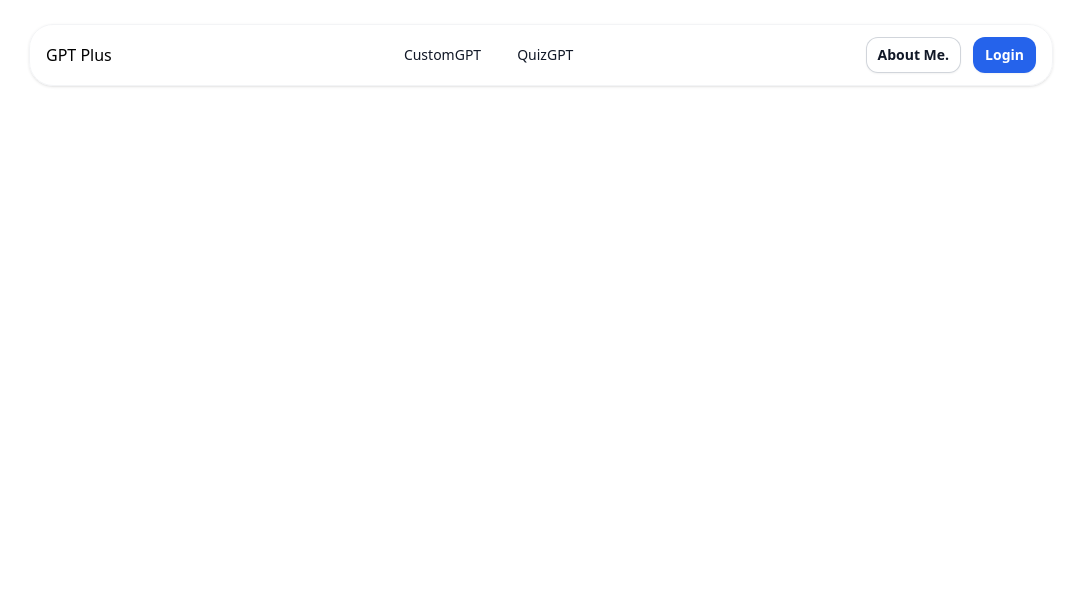
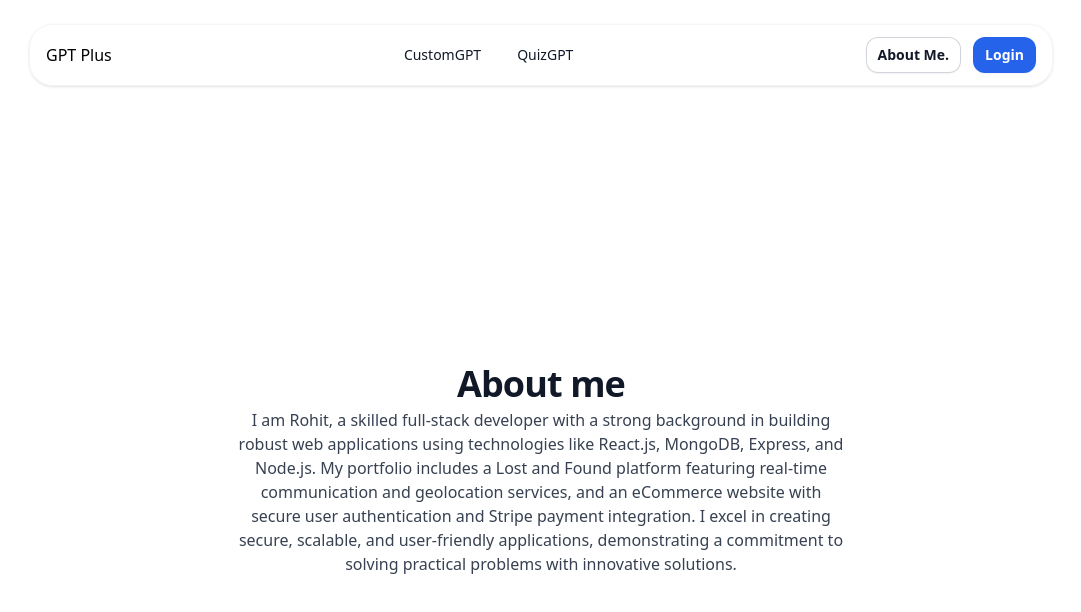
Before and after one commit to Rohitsohit/chatbot, a React (Create React App) app in the folder Frontend/: page /about in a window 1280 px wide. Shown: the top 612 px of the page, without its empty margins (99-1180 px from the left). Built offline with nearby package versions, Linux system fonts and the light colour scheme.

Commit message:
About me added.

```diff
--- a/Frontend/src/App.js
+++ b/Frontend/src/App.js
@@ -8,6 +8,7 @@ import Question from './Components/Question';
 import { BrowserRouter as Router, Route, Routes, Link } from 'react-router-dom';
 import Quiz from './Components/Quiz';
 import Home from './Components/Home';
+import About from './Components/About';
 
 function App() {
 
@@ -22,6 +23,7 @@ function App() {
             <Route path="/customGPT" exact element={<CustomGPT />} />
             <Route path="/quiz" exact element={<Quiz></Quiz>} />
             <Route path="/quiz-question" exact element={<Question/>} />
+            <Route path="/about" exact element={<About/>} />
           </Routes>
 
 
--- /dev/null
+++ b/Frontend/src/Components/About.js
@@ -0,0 +1,19 @@
+import React from 'react'
+
+export default function About() {
+    return (
+        <div id="about" class="flex justify-center items-center min-h-screen bg-white overflow-hidden">
+            <div class="max-w-2xl mx-auto p-8">
+                <main class="text-center">
+                    <h2 class="my-1 text-2xl tracking-tight font-extrabold text-gray-900 sm:text-3xl md:text-4xl">
+                        About me
+                    </h2>
+
+                    <p class="text-gray-700">
+                        I am Rohit, a skilled full-stack developer with a strong background in building robust web applications using technologies like React.js, MongoDB, Express, and Node.js. My portfolio includes a Lost and Found platform featuring real-time communication and geolocation services, and an eCommerce website with secure user authentication and Stripe payment integration. I excel in creating secure, scalable, and user-friendly applications, demonstrating a commitment to solving practical problems with innovative solutions.
+                    </p>
+                </main>
+            </div>
+        </div>
+    )
+}
```
